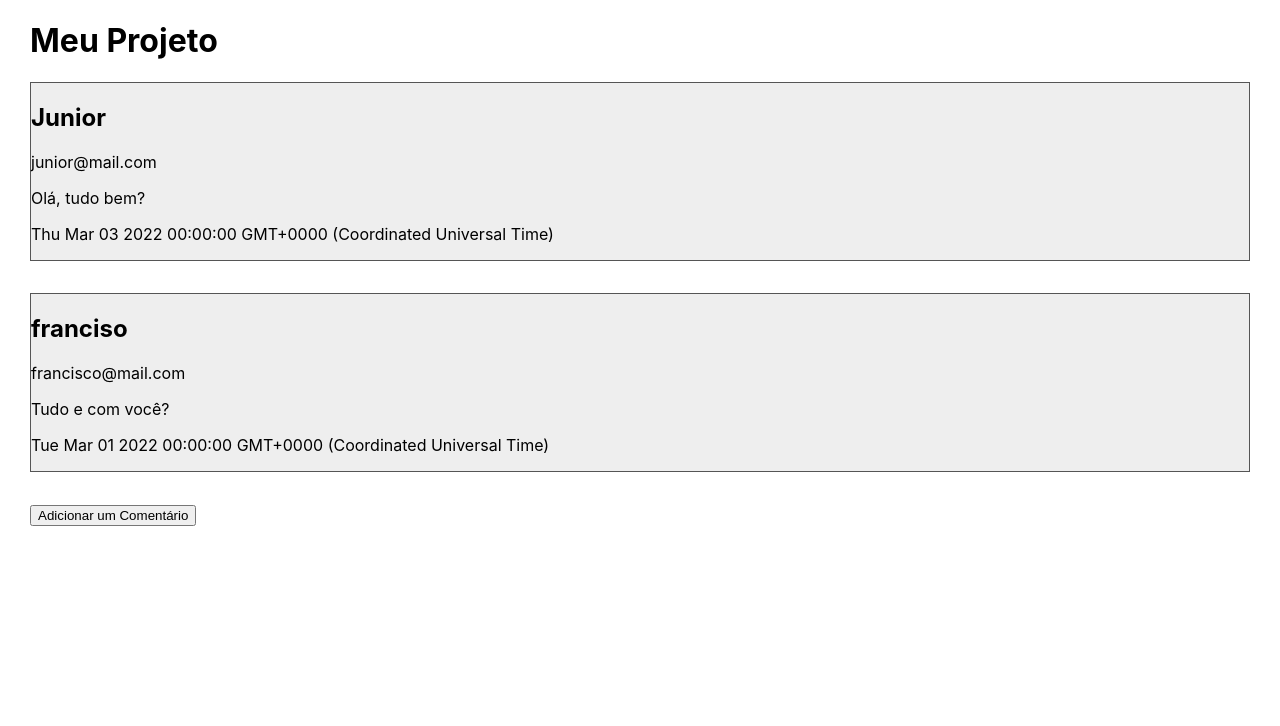
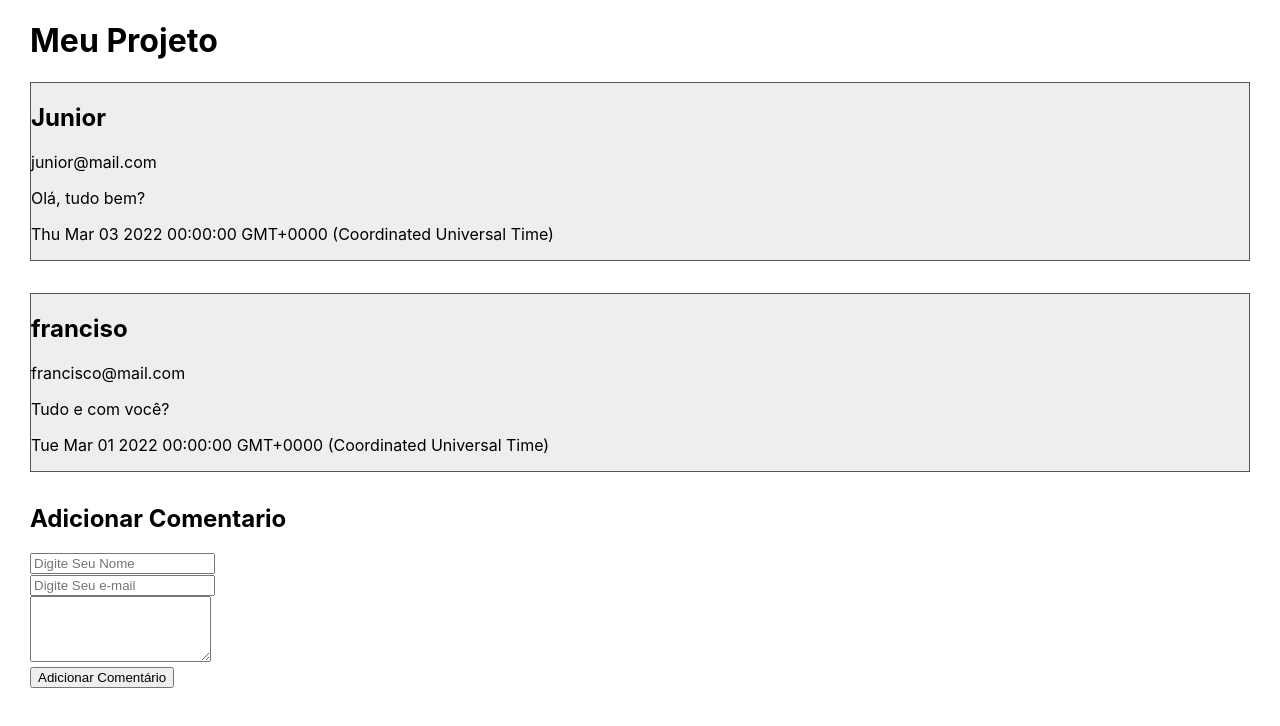
Before and after one commit to negildopassos/Lista-de-Comentarios-em-React, a React (Create React App) app: page / in a window 1280 px wide. Shown: the top 726 px of the page. Built offline with nearby package versions, Linux system fonts and the light colour scheme.

Commit message:
MAnipulando o Estado

```diff
--- a/src/App.js
+++ b/src/App.js
@@ -18,30 +18,31 @@ class App extends Component {
         data: new Date(2022, 1, 29),
         mensagem: "Tudo e com você?"
       }
-    ]
+    ],
+    novoComentario: {
+      nome: '',
+      email: '',
+      mensagem: ''
+    }
   }
 
-  adicionarComentario = () => {
-  console.log("Adicionando comentário")
-
-    const novoComentario = {
-      nome: "maria",
-      email: "maria@mail.com",
-      data: new Date(),
-      mensagem: "olá pessoal"
-    }
-
-   //let lista = this.state.comentarios
-   //lista.push(novoComentario);
-
-   //this.setState({
-     //comentarios:lista
-  // })
+  adicionarComentario = evento => {
+    evento.preventDefault();
+    const novoComentario = { ...this.state.novoComentario, data: new Date() }
     this.setState({
-      comentarios:[...this.state.comentarios, novoComentario]
+      comentarios: [...this.state.comentarios, novoComentario],
+      novoComentario: {nome:'',email:'', mensagem:''}
     })
 
   }
+
+  digitacao = evento => {
+    const { name, value } = evento.target;
+
+    this.setState({ novoComentario: { ...this.state.novoComentario, [name]: value } })
+  }
+
+
 
 
   render() {
@@ -50,7 +51,7 @@ class App extends Component {
         <h1>Meu Projeto</h1>
         {this.state.comentarios.map((comentario, indice) => (
           <Comentario
-            key ={indice}
+            key={indice}
             nome={comentario.nome}
             email={comentario.email}
             data={comentario.data} >
@@ -58,7 +59,37 @@ class App extends Component {
           </Comentario>
         ))}
 
-        <button onClick={this.adicionarComentario}>Adicionar um Comentário</button>
+
+        <form method='post' onSubmit={this.adicionarComentario}>
+          <h2>Adicionar Comentario</h2>
+          <div>
+            <input
+              type="text"
+              name="nome"
+              value={this.state.novoComentario.nome}
+              onChange={this.digitacao}
+              placeholder='Digite Seu Nome' />
+          </div>
+          <div>
+            <input
+              type="text"
+              name="email"
+              value={this.state.novoComentario.email}
+              onChange={this.digitacao}
+              placeholder='Digite Seu e-mail' />
+          </div>
+          <div>
+            <textarea
+              name="mensagem"
+              value={this.state.novoComentario.mensagem}
+              onChange={this.digitacao}
+              rows="4" />
+          </div>
+
+          <button
+            type="submit">Adicionar Comentário</button>
+
+        </form>
       </div>
     )
   };
```
